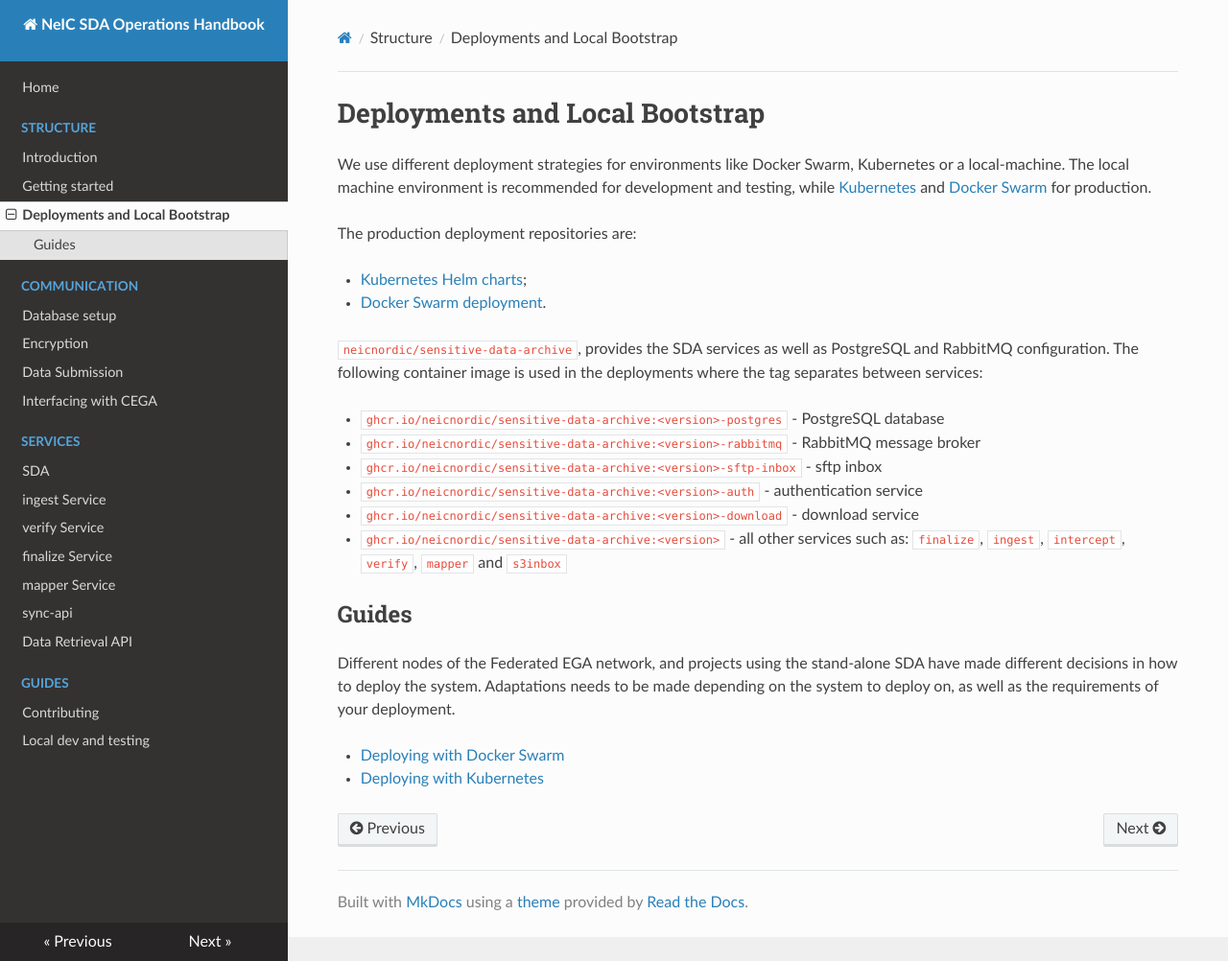
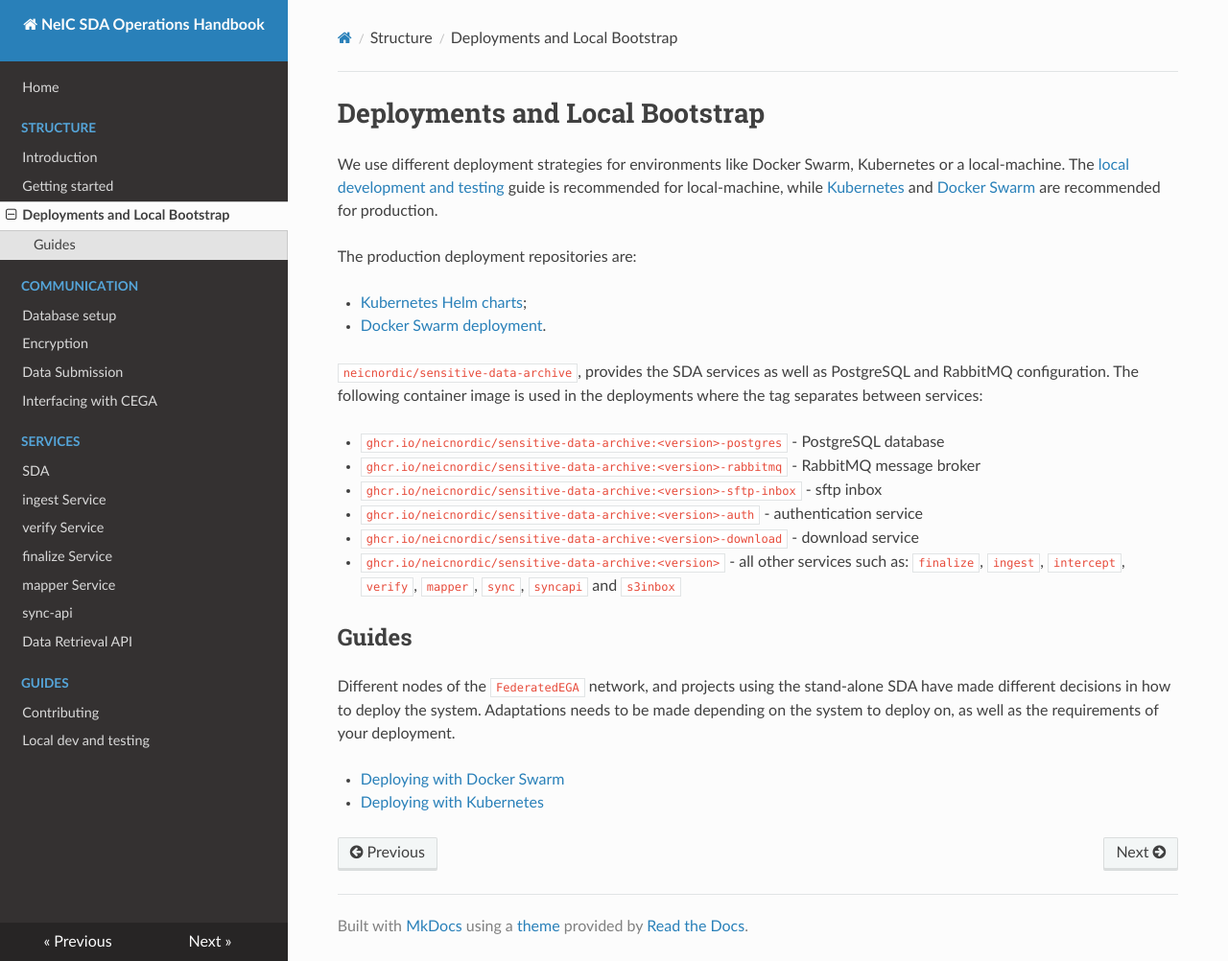
Before and after one commit to neicnordic/neic-sda, an MkDocs documentation site: the page built from docs/deploy.md, in a window 1280 px wide and 1002 px high. Shown: the whole window at 96% size. Built offline with MkDocs 1.6.1, drawn with Linux system fonts in a browser that asks for light colours; nearby versions of some CDN libraries.

Commit message:
federated vs stand-alone
remove the page as the content already exists in structure.md

Small adjustments to the content

small fixes

```diff
--- a/docs/deploy.md
+++ b/docs/deploy.md
@@ -2,10 +2,9 @@
 ===============================
 
 We use different deployment strategies for environments like Docker
-Swarm, Kubernetes or a local-machine. The local machine environment is
-recommended for development and testing, while
-[Kubernetes](https://kubernetes.io/) and [Docker
-Swarm](https://docs.docker.com/engine/swarm/) for production.
+Swarm, Kubernetes or a local-machine. The [local development and testing](guides/local-dev-and-testing.md) guide is
+recommended for local-machine, while
+[Kubernetes](https://kubernetes.io/) and [Docker Swarm](https://docs.docker.com/engine/swarm/) are recommended for production.
 
 The production deployment repositories are:
 
@@ -19,12 +18,12 @@
 - `ghcr.io/neicnordic/sensitive-data-archive:<version>-sftp-inbox` - sftp inbox
 - `ghcr.io/neicnordic/sensitive-data-archive:<version>-auth` - authentication service
 - `ghcr.io/neicnordic/sensitive-data-archive:<version>-download` - download service
-- `ghcr.io/neicnordic/sensitive-data-archive:<version>` - all other services such as: `finalize`, `ingest`, `intercept`, `verify`, `mapper` and `s3inbox`
+- `ghcr.io/neicnordic/sensitive-data-archive:<version>` - all other services such as: `finalize`, `ingest`, `intercept`, `verify`, `mapper`, `sync`, `syncapi` and `s3inbox`
 
 Guides
 ------
 
-Different nodes of the Federated EGA network, and projects using the stand-alone SDA have made different decisions in how to deploy the system.
+Different nodes of the `FederatedEGA` network, and projects using the stand-alone SDA have made different decisions in how to deploy the system.
 Adaptations needs to be made depending on the system to deploy on, as well as the requirements of your deployment.
 
 - [Deploying with Docker Swarm](guides/deploy-swarm.md)
```
Also changed, not shown: docs/guides/federated-or-standalone.md (deleted, +0 -15 lines), docs/guides/local-dev-and-testing.md (+0 -1 lines), docs/structure.md (+4 -4 lines), docs/submission.md (+2 -1 lines).
